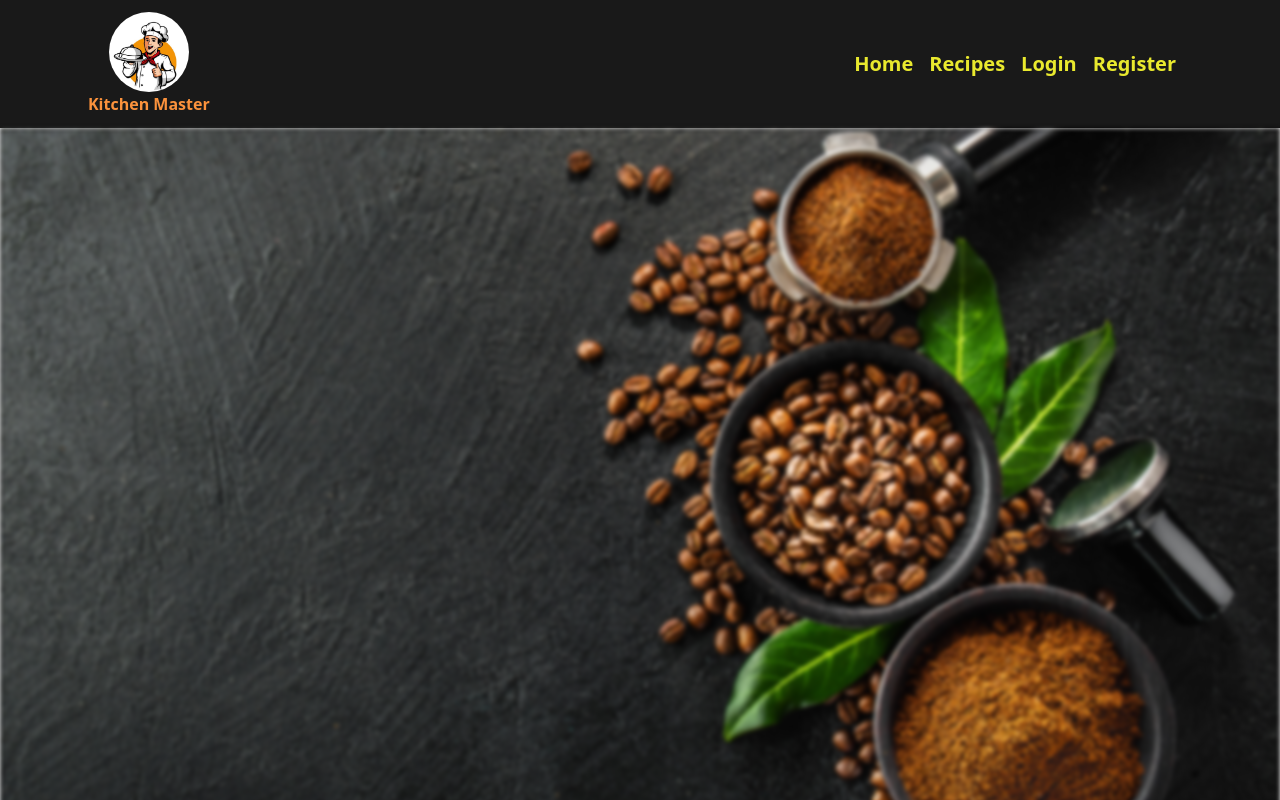
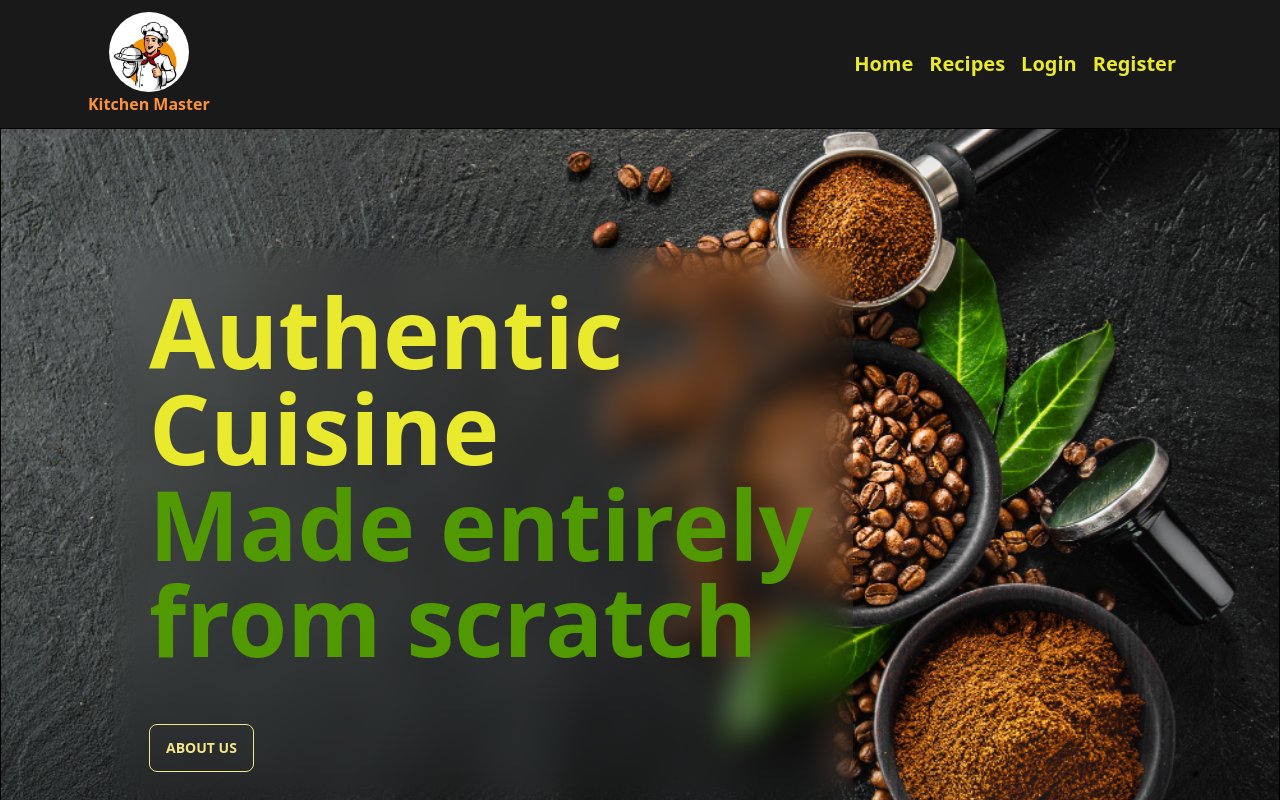
Before and after one commit to rakib8680/kitchen-master, a React (Vite) app: page / in a window 1280 px wide. Shown: the top 800 px of the page. Built offline with nearby package versions, Linux system fonts and the light colour scheme.

Commit message:
Hero section done

```diff
--- a/src/components/Home/Home.css
+++ b/src/components/Home/Home.css
@@ -5,13 +5,7 @@
     background-size: cover;
     height: 100vh;
     width: 100%;
-    filter: blur(2px);
+    filter: blur();
     border: 1px solid black;
 
 }
-
-.blur {
-    background: rgba(255, 255, 255, 0.2);
-    backdrop-filter: blur(8px);
-    width: 50%;
-}
--- a/src/components/Home/Home.jsx
+++ b/src/components/Home/Home.jsx
@@ -5,9 +5,11 @@ import './Home.css'
 
 const Home = () => {
     return (
-        <div className="bg-cover bg-opacity-60 min-h-screen  backdrop-blur-lg background" >
-            <div className="blur">
-
+        <div className=" background text-white  flex flex-col justify-center" >
+            <div className=" w-[740px] backdrop-blur-lg text-8xl font-black ml-28 p-9 rounded-sm">
+                <h2 className='text-secondary'>Authentic Cuisine</h2>
+                <h2 className='text-primary'>Made entirely from scratch</h2>
+                <button className='btn btn-warning btn-outline w-fit'>About Us</button>
             </div>
         </div>
     );
```
